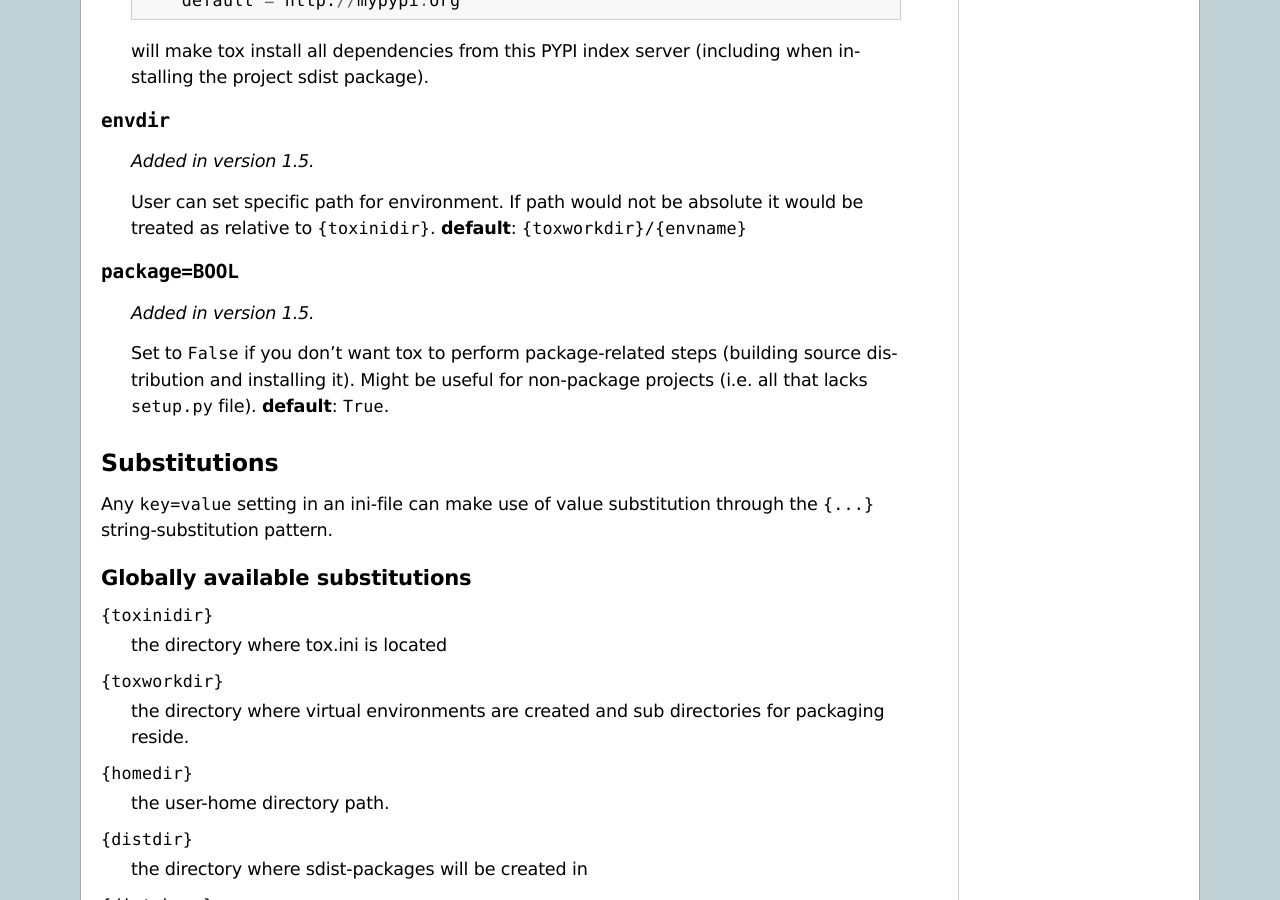
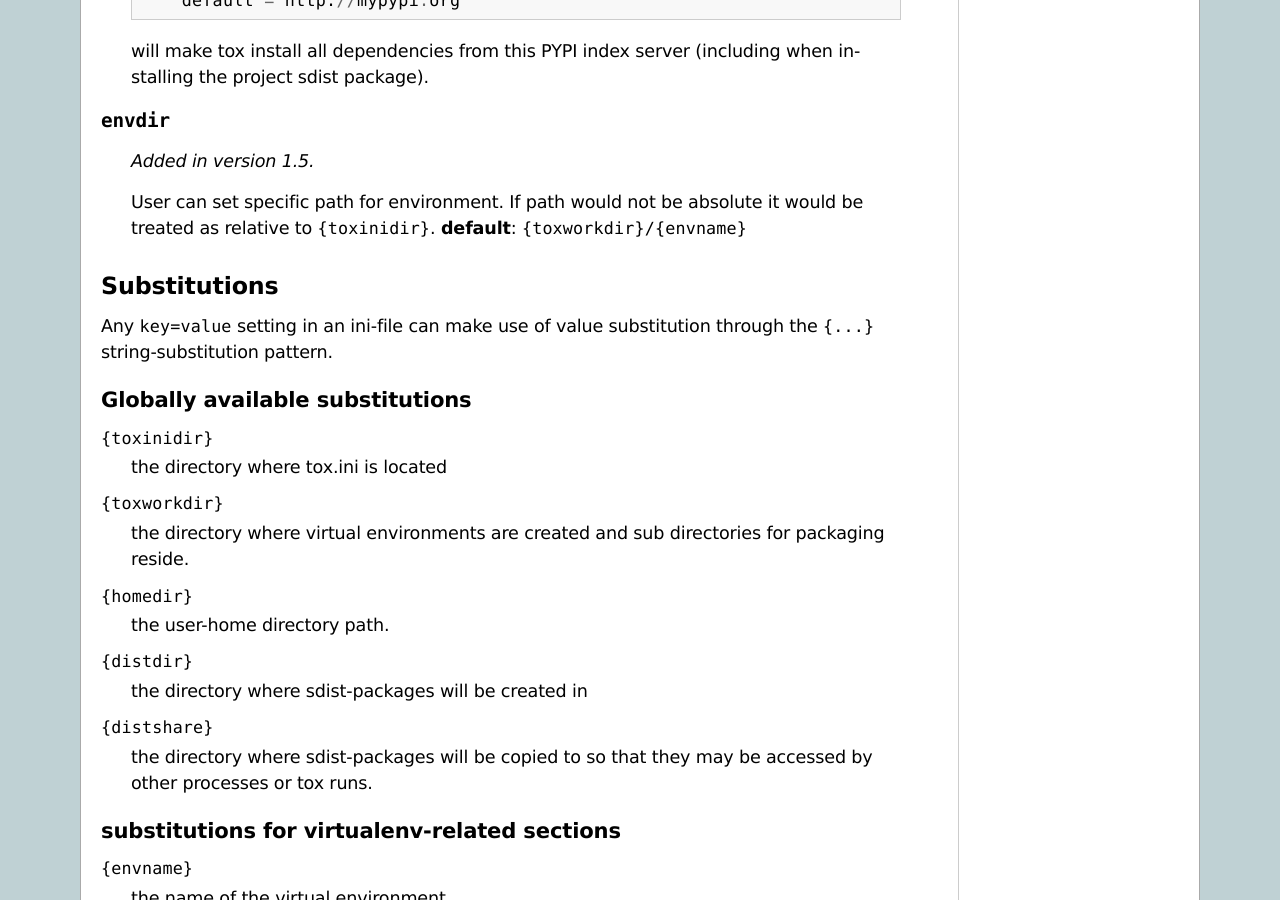
Before and after one commit to msabramo/tox, a Sphinx documentation site: the page built from doc/config.txt, in a window 1280 px wide and 900 px high, scrolled down 3062 px. Built offline with Sphinx 7.4.7, drawn with Linux system fonts in a browser that asks for light colours.

```diff
--- a/doc/config.txt
+++ b/doc/config.txt
@@ -172,15 +172,6 @@ Complete list of settings that you can put into ``testenv*`` sections:
    ``{toxworkdir}/{envname}``
 
 
-.. confval:: package=BOOL
-
-   .. versionadded:: 1.5
-
-   Set to ``False`` if you don't want tox to perform package-related steps
-   (building source distribution and installing it). Might be useful for
-   non-package projects (i.e. all that lacks ``setup.py`` file). **default**:
-   ``True``.
-
 Substitutions
 ---------------------
 
--- a/doc/example/devenv.txt
+++ b/doc/example/devenv.txt
@@ -52,5 +52,6 @@ Here is example configuration for that::
     [testenv:devenv]
     envdir = devenv
     basepython = python2.7
+    deps =
     commands =
         pip install -r requirements.txt
```
Also changed, not shown: 1 other file.
